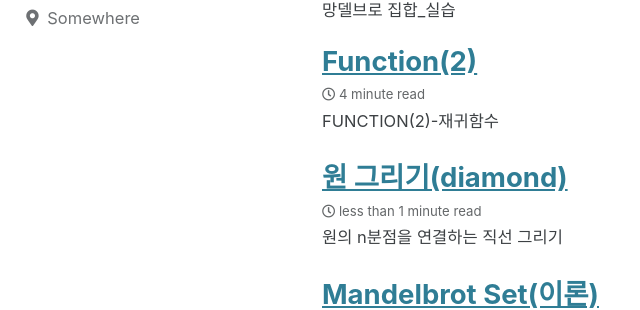
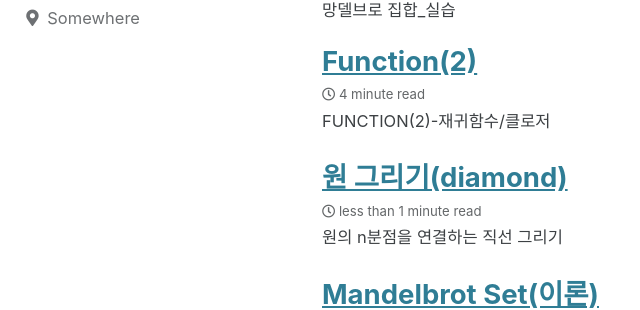
Before and after one commit to dareunk/dareunk.github.io, a Jekyll site: the page built from _pages/tag-archive.md, in a window 1280 px wide and 900 px high, scrolled down 829 px. Shown: the part 149-459 px from the top of the window, without its empty margins (0-640 px from the left). Built offline with Jekyll 4.4.1, drawn with Linux system fonts in a browser that asks for light colours; cached includes are drawn as plain includes; some of the changed text lies outside the part shown.

Commit message:
change subtitle

```diff
--- a/_posts/2021-07-27-function(2).md
+++ b/_posts/2021-07-27-function(2).md
@@ -8,7 +8,7 @@ tag:
 toc: true
 ---
 
-### FUNCTION(2)-재귀함수
+### FUNCTION(2)-재귀함수/클로저
 
 ---
 
```
